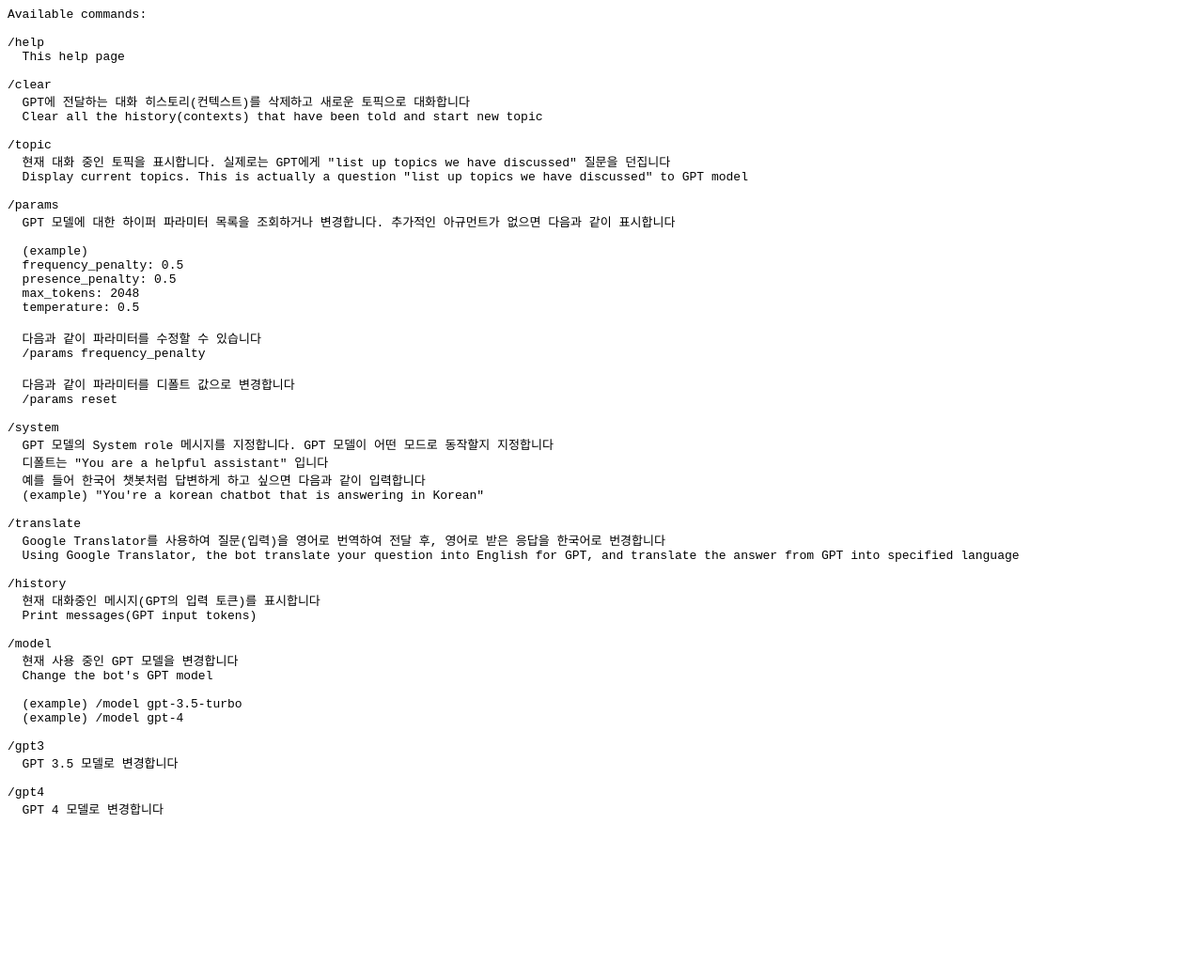
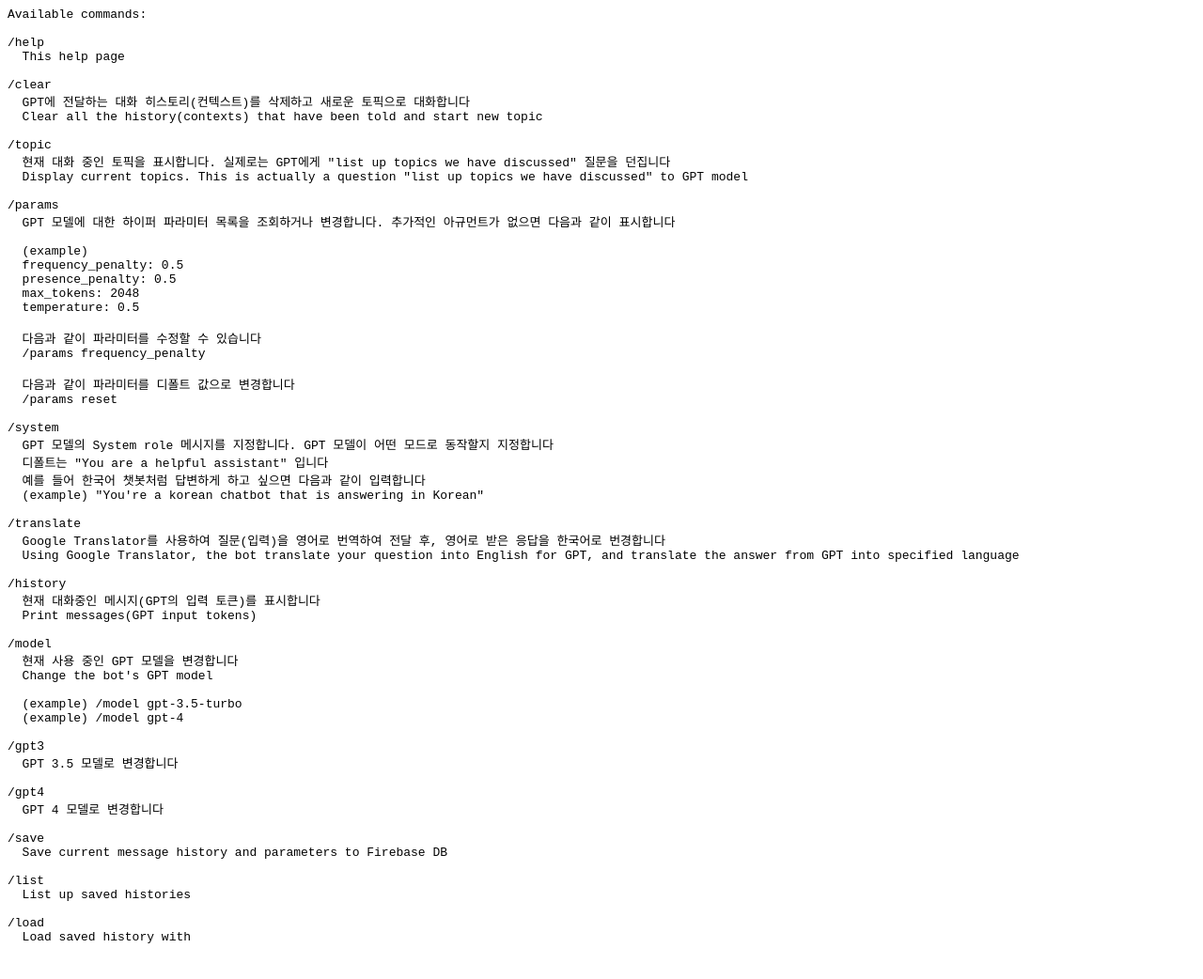
Before and after one commit to javalove93/telegram-gptbot, a plain HTML site: page docs/index.html in a window 1280 px wide. Shown: the whole page at 94% size. Before the commit the page ends 898 px from the top, so only its background shows below. Drawn offline with Linux system fonts and the light colour scheme.

Commit message:
Update index.html

```diff
--- a/docs/index.html
+++ b/docs/index.html
@@ -54,4 +54,14 @@ Available commands:
 /gpt4
   GPT 4 모델로 변경합니다
 
+/save
+  Save current message history and parameters to Firebase DB
+
+/list
+  List up saved histories
+
+/load <num>
+  Load saved history with <num>
+
+
 </pre>
```
